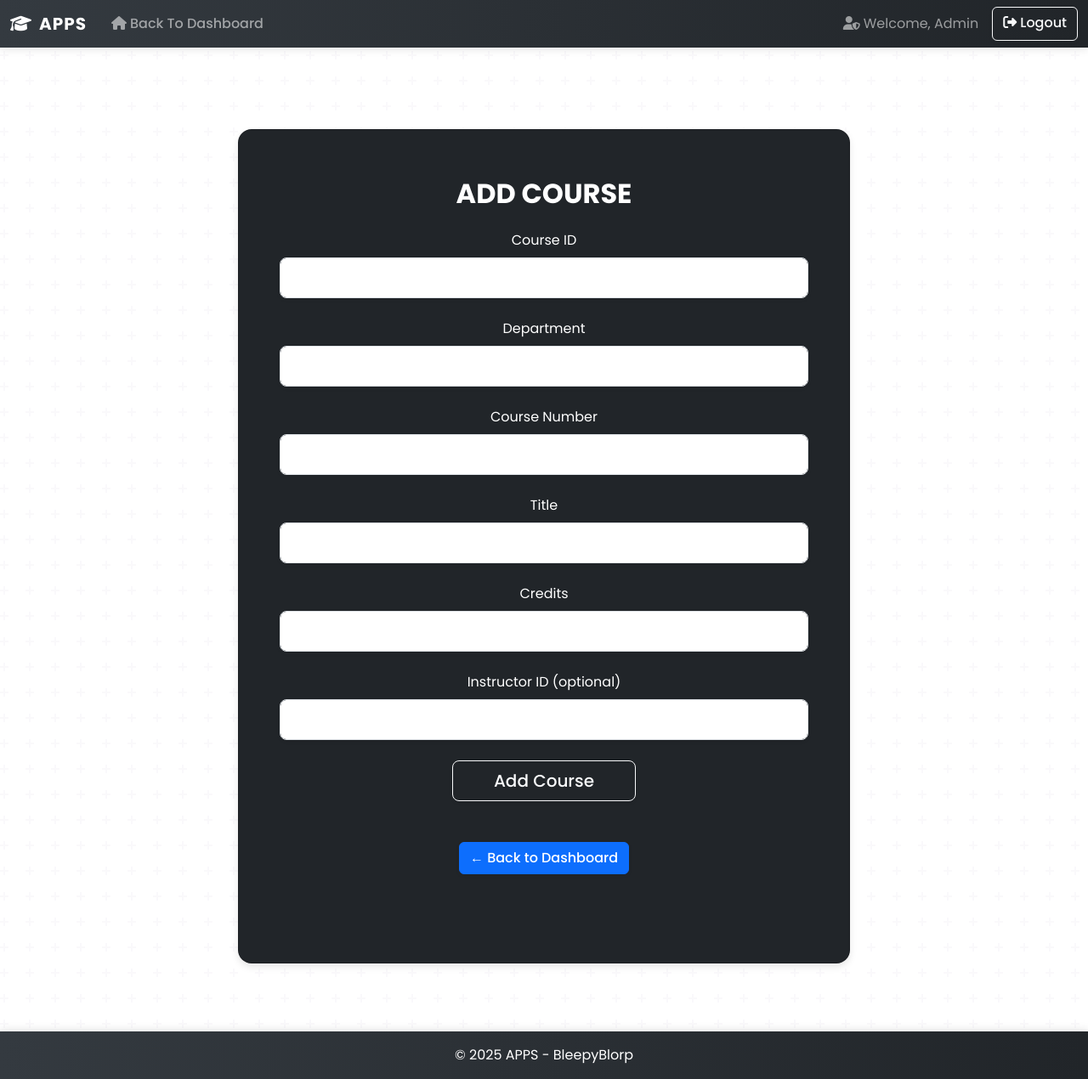
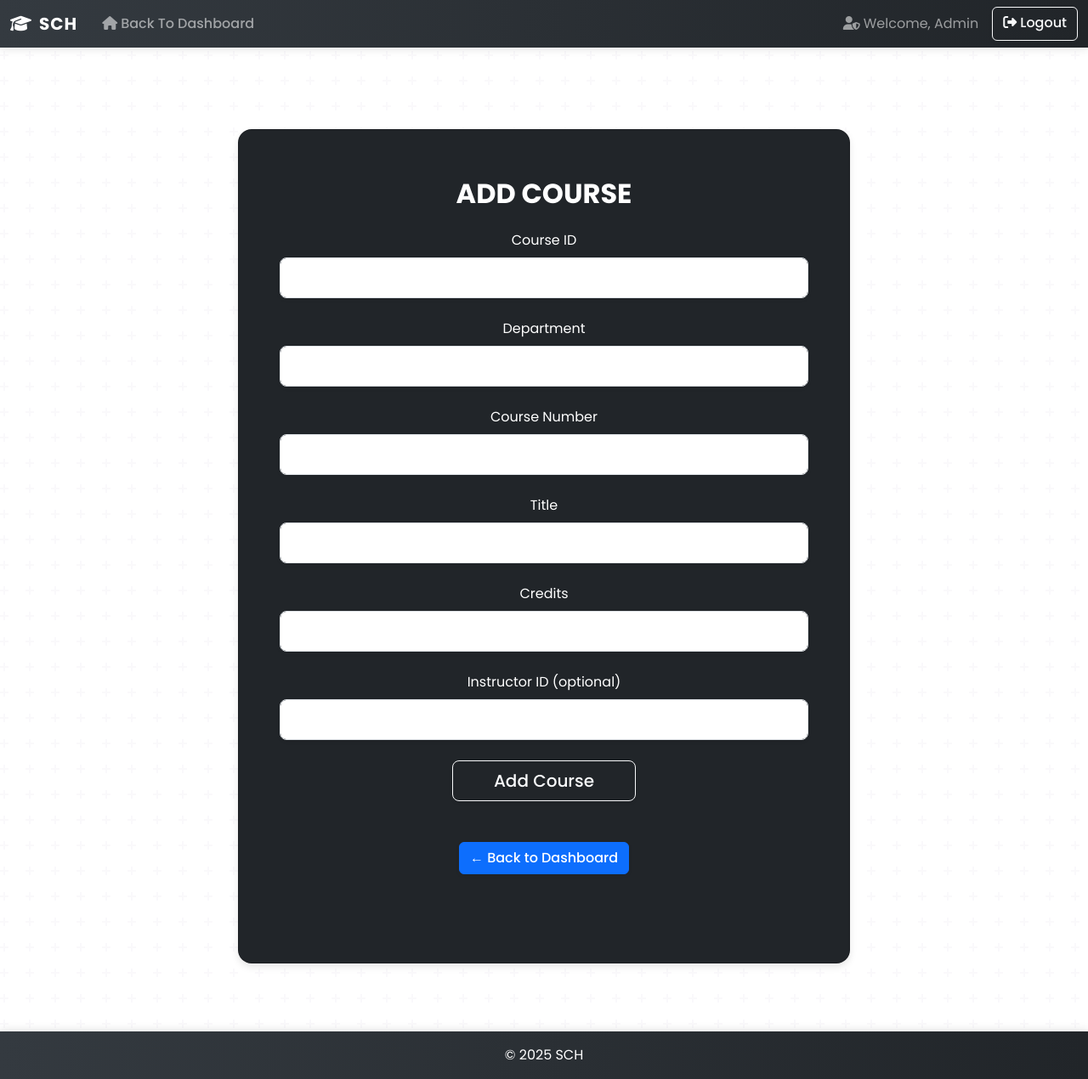
Before and after one commit to hadya584/gradpath, a Flask app: page /admin/add_course in a window 1280 px wide. Shown: the whole page at 85% size. Run offline with Flask 3, Linux system fonts and the light colour scheme; a user stored in the database is signed in; some libraries are stand-ins or nearby versions.

Commit message:
changed nav and footer

```diff
--- a/templates/base.html
+++ b/templates/base.html
@@ -29,14 +29,14 @@
       background: linear-gradient(to right, #343a40, #212529);
     }
   </style>
-  <title>{% block title %}APPS - Application System{% endblock %}</title>
+  <title>{% block title %}SCH University{% endblock %}</title>
 </head>
 <body class="d-flex flex-column h-100">
   <!-- Navigation Bar -->
   {% block navbar %}
   <nav class="navbar navbar-expand-lg navbar-dark gradient-navbar">
     <div class="container-fluid">
-      <a class="navbar-brand"><i class="fas fa-graduation-cap me-2"></i>APPS</a>
+      <a class="navbar-brand"><i class="fas fa-graduation-cap me-2"></i>SCH</a>
       <button class="navbar-toggler" type="button" data-bs-toggle="collapse" data-bs-target="#navbarNav" aria-controls="navbarNav" aria-expanded="false" aria-label="Toggle navigation">
         <span class="navbar-toggler-icon"></span>
       </button>
@@ -143,7 +143,7 @@
     <div class="container">
       <div class="row align-items-center">
         <div class="col-12 text-center">
-          <span>© 2025 APPS - BleepyBlorp</span>
+          <span>© 2025 SCH</span>
         </div>
       </div>
     </div>
```
